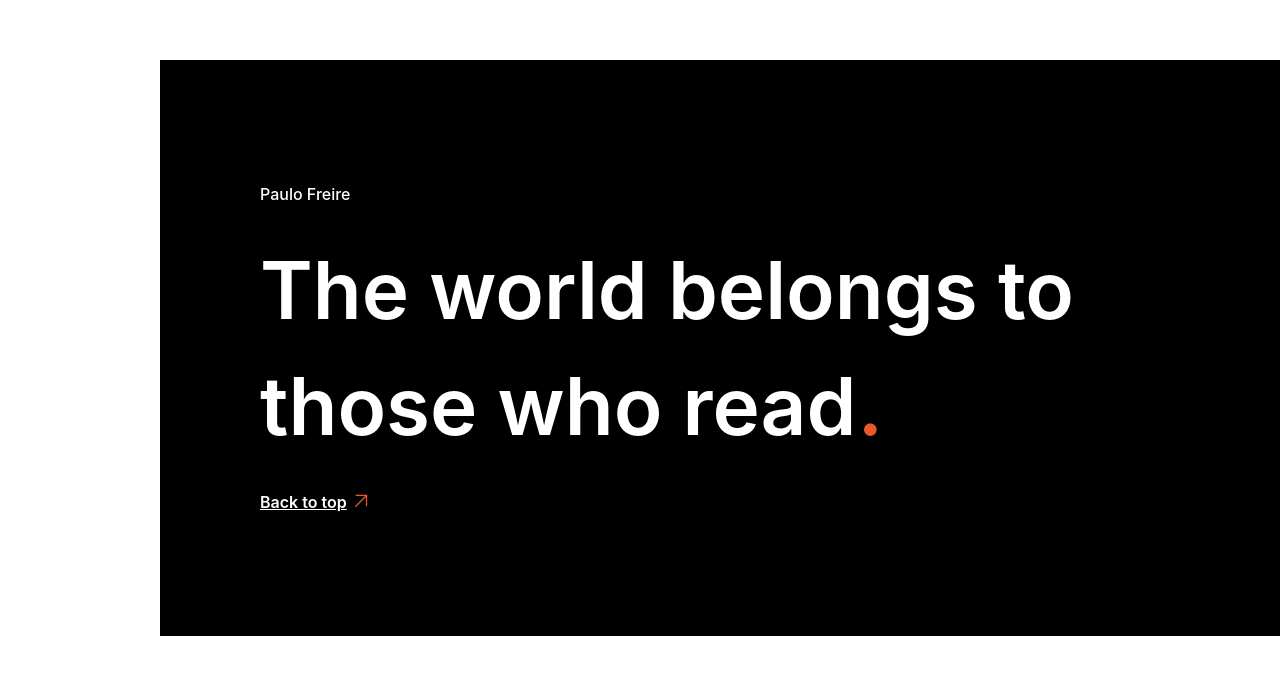
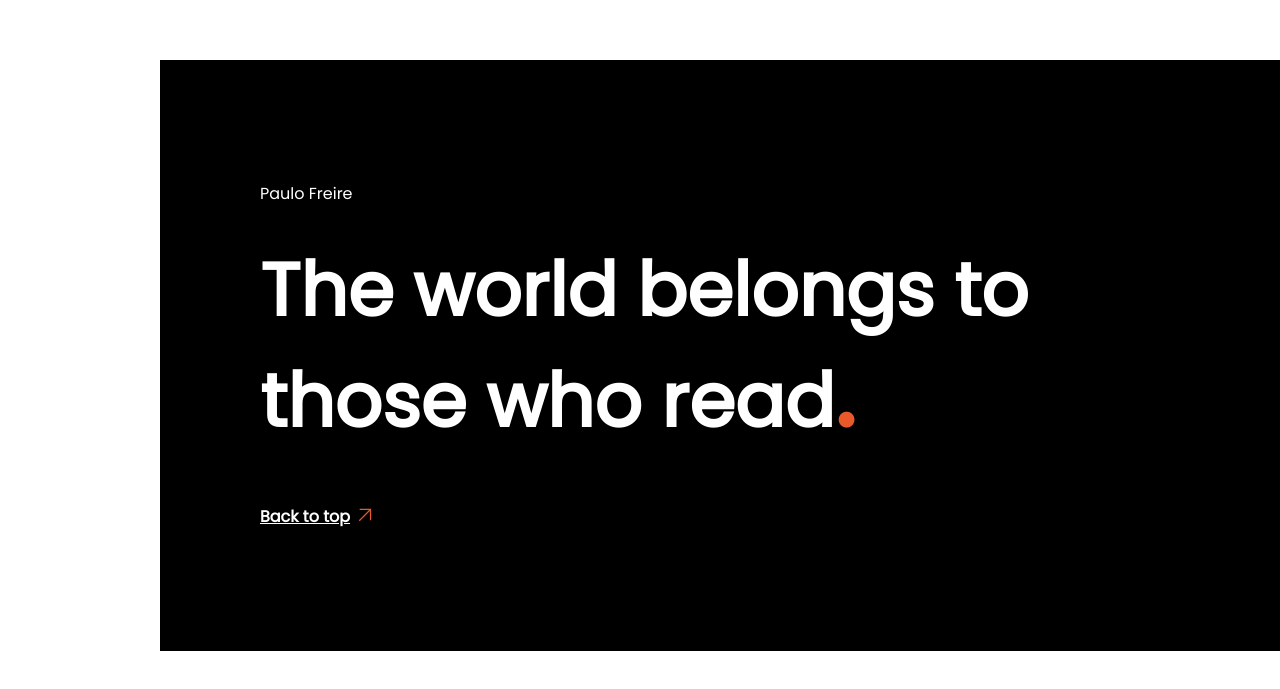
Before and after one commit to ProductDock/rbc3-library-fe, a React (Create React App) app: page / in a window 1280 px wide. Shown: the part 2021-2710 px from the top of the page. Built offline with nearby package versions, Linux system fonts and the light colour scheme.

Commit message:
Added theme for typography in Footer

```diff
--- a/src/components/Footer/BackToTop.tsx
+++ b/src/components/Footer/BackToTop.tsx
@@ -1,3 +1,4 @@
+import { Typography } from '@mui/material'
 import Arrow from '../../assets/arrow.svg'
 import styles from './Footer.module.css'
 
@@ -11,8 +12,10 @@ const BackToTop = () => {
 
   return (
     <div className={styles.backToTopButton} onClick={scrollToTop}>
-      <span className={styles.backToTop}>Back to top</span>
-      <img src={Arrow} alt='arrow' />
+      <Typography variant='h6' className={styles.backToTop}>
+        Back to top
+        <img src={Arrow} alt='arrow' className={styles.arrow} />
+      </Typography>
     </div>
   )
 }
--- a/src/components/Footer/Footer.module.css
+++ b/src/components/Footer/Footer.module.css
@@ -27,32 +27,22 @@
 .author {
   color: white;
   font-weight: 500;
-  font-size: 16px;
-  line-height: 28px;
   margin-bottom: 30px;
 }
 
 .wrapper {
   display: flex;
-  gap: 196px;
+  gap: 150px;
   justify-content: space-between;
   align-items: center;
 }
 
 .quote {
-  height: 200px;
+  height: 20%;
 }
 
 .quoteText {
-  font-weight: 600;
-  font-size: 80px;
-  line-height: 104px;
   color: white;
-
-  @media (max-width: 950px) {
-    font-size: 36px;
-    line-height: 48px;
-  }
 }
 
 .dot {
@@ -73,8 +63,6 @@
 
 .backToTop {
   font-weight: 600;
-  font-size: 16px;
-  line-height: 28px;
   color: white;
   text-decoration: underline;
   margin-right: 7px;
@@ -85,3 +73,8 @@
   width: 110px;
   cursor: pointer;
 }
+
+.arrow {
+  margin-right: -60px;
+  margin-left: 8px;
+}
--- a/src/components/Footer/Footer.tsx
+++ b/src/components/Footer/Footer.tsx
@@ -1,18 +1,39 @@
 import styles from './Footer.module.css'
 import stamp from '../../assets/stamp.svg'
 import BackToTop from './BackToTop'
+import { Typography } from '@mui/material'
+import { useEffect, useState } from 'react'
 
 export const Footer = () => {
+  const [isSmallScreen, setIsSmallScreen] = useState(window.innerWidth < 950)
+
+  useEffect(() => {
+    const handleResize = () => {
+      setIsSmallScreen(window.innerWidth < 950)
+    }
+
+    window.addEventListener('resize', handleResize)
+
+    return () => {
+      window.removeEventListener('resize', handleResize)
+    }
+  }, [])
+
   return (
     <div className={styles.footerContent}>
       <div className={styles.content}>
-        <div className={styles.author}>Paulo Freire</div>
+        <Typography variant='h6' className={styles.author}>
+          Paulo Freire
+        </Typography>
         <div className={styles.wrapper}>
           <div className={styles.quote}>
-            <span className={styles.quoteText}>
+            <Typography
+              variant={isSmallScreen ? 'subtitle2' : 'h2'}
+              className={styles.quoteText}
+            >
               The world belongs to those who read
-            </span>
-            <span className={styles.dot}>.</span>
+              <span className={styles.dot}>.</span>
+            </Typography>
           </div>
           <div className={styles.stampBox}>
             <img src={stamp} alt='stamp' />
--- a/src/theme/typography.ts
+++ b/src/theme/typography.ts
@@ -12,10 +12,11 @@ const typography: TypographyOptions = {
       lineHeight: '64px',
     },
   },
+
   h2: {
     fontSize: 'clamp(24px, 5vw + 10px, 80px)',
     fontWeight: 600,
-    lineHeight: '135%',
+    lineHeight: '104px',
     letterSpacing: '-4%',
     '@media (max-width:1100px)': {
       fontSize: '48px',
@@ -62,6 +63,7 @@ const typography: TypographyOptions = {
     letterSpacing: '-3%',
     '@media (max-width:1100px)': {
       fontSize: '14px',
+      lineHeight: '24px',
     },
   },
   body1: {
```
